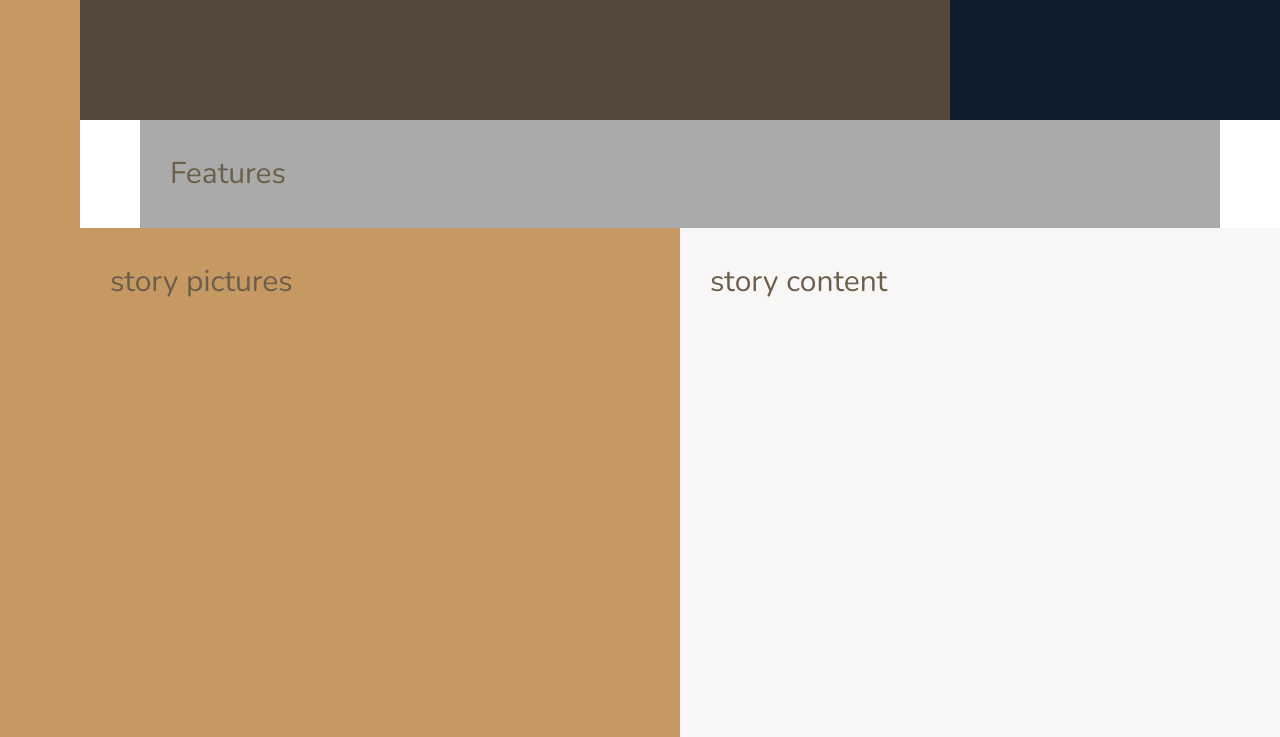
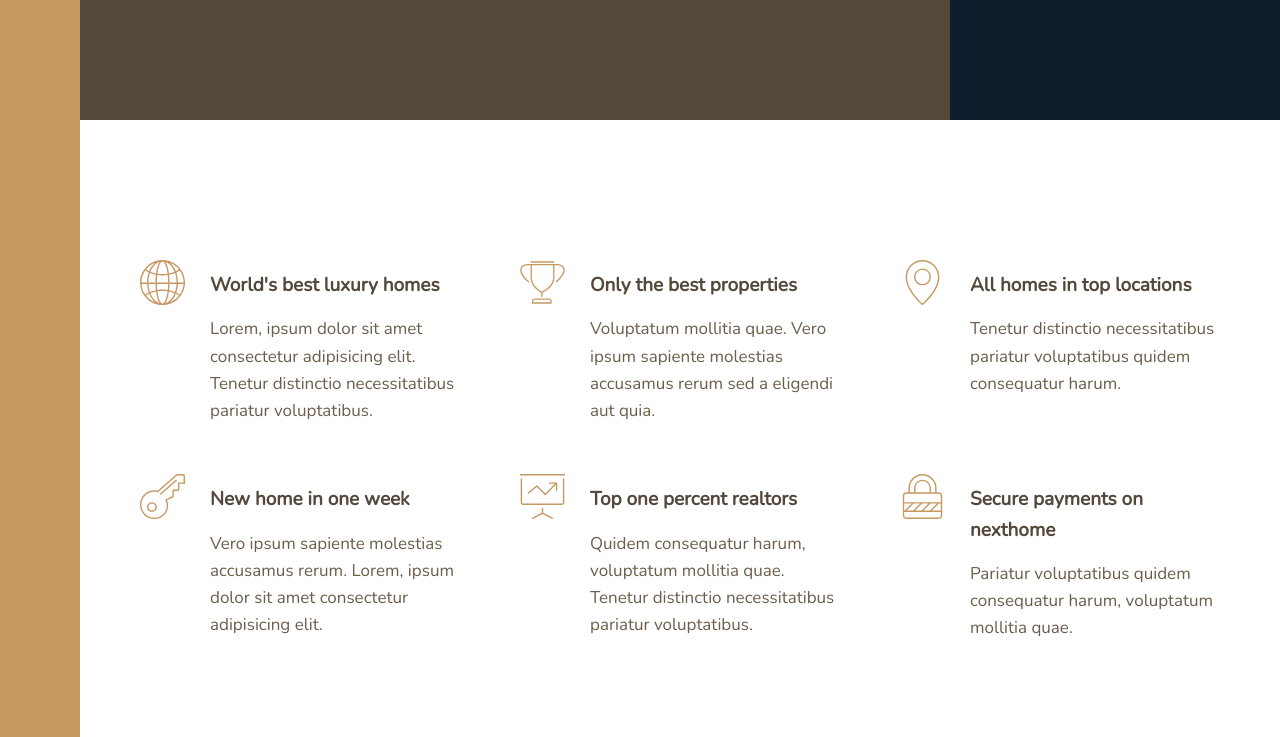
Before and after one commit to m2paulc/nexthome, a website: page index.html in a window 1280 px wide. Shown: the part 520-1257 px from the top of the page. Drawn offline with nearby package versions, Linux system fonts and the light colour scheme.

Commit message:
completed features section, responsive layout

```diff
--- a/index.html
+++ b/index.html
@@ -22,7 +22,48 @@
 					Top 3 realtors
 				</div>
 				<section class="features">
-					Features
+					<div class="feature">
+						<svg class="feature__icon">
+							<use xlink:href="img/sprite.svg#icon-global"></use>
+						</svg>
+						<h4 class="heading-4 heading-4--dark">World's best luxury homes</h4>
+						<p class="feature__text">Lorem, ipsum dolor sit amet consectetur adipisicing elit. Tenetur distinctio necessitatibus pariatur voluptatibus.</p>
+					</div>
+					<div class="feature">
+						<svg class="feature__icon">
+							<use xlink:href="img/sprite.svg#icon-trophy"></use>
+						</svg>
+						<h4 class="heading-4 heading-4--dark">Only the best properties</h4>
+						<p class="feature__text">Voluptatum mollitia quae. Vero ipsum sapiente molestias accusamus rerum sed a eligendi aut quia.</p>
+					</div>
+					<div class="feature">
+						<svg class="feature__icon">
+							<use xlink:href="img/sprite.svg#icon-map-pin"></use>
+						</svg>
+						<h4 class="heading-4 heading-4--dark">All homes in top locations</h4>
+						<p class="feature__text">Tenetur distinctio necessitatibus pariatur voluptatibus quidem consequatur harum.</p>
+					</div>
+					<div class="feature">
+						<svg class="feature__icon">
+							<use xlink:href="img/sprite.svg#icon-key"></use>
+						</svg>
+						<h4 class="heading-4 heading-4--dark">New home in one week</h4>
+						<p class="feature__text">Vero ipsum sapiente molestias accusamus rerum. Lorem, ipsum dolor sit amet consectetur adipisicing elit.</p>
+					</div>
+					<div class="feature">
+						<svg class="feature__icon">
+							<use xlink:href="img/sprite.svg#icon-presentation"></use>
+						</svg>
+						<h4 class="heading-4 heading-4--dark">Top one percent realtors</h4>
+						<p class="feature__text">Quidem consequatur harum, voluptatum mollitia quae. Tenetur distinctio necessitatibus pariatur voluptatibus.</p>
+					</div>
+					<div class="feature">
+						<svg class="feature__icon">
+							<use xlink:href="img/sprite.svg#icon-lock"></use>
+						</svg>
+						<h4 class="heading-4 heading-4--dark">Secure payments on nexthome</h4>
+						<p class="feature__text">Pariatur voluptatibus quidem consequatur harum, voluptatum mollitia quae.</p>
+					</div>
 				</section>
 				<div class="story__pictures">
 					story pictures
--- a/sass/_base.scss
+++ b/sass/_base.scss
@@ -41,8 +41,10 @@ body {
   grid-template-columns: [sidebar-start] 8rem [sidebar-end full-start] minmax(6rem, 1fr) [center-start] repeat(8, [col-start] minmax(min-content, 14rem) [col-end] ) [center-end] minmax(6rem, 1fr) [full-end];
 
   //testing purposes only
+  /*
   & > * {
     padding: 30px;
     font-size: 3rem;
   }
+  */
 }
--- a/sass/_features.scss
+++ b/sass/_features.scss
@@ -1,4 +1,27 @@
 .features {
-  background-color: $color-grey-light-2;
   grid-column: center-start / center-end;
+  margin: 15rem 0;
+  display: grid;
+  grid-template-columns: repeat(auto-fit, minmax(25rem, 1fr));
+  grid-gap: 6rem;
+  align-items: start;
 }
+
+.feature {
+  display: grid;
+  grid-template-columns: min-content 1fr;
+  grid-row-gap: 1.5rem;
+  grid-column-gap: 2.5rem;
+
+  &__icon {
+    fill: $color-primary;
+    width: 4.5rem;
+    height: 4.5rem;
+    grid-row: 1 / span 2;
+    transform: translateY(-1rem);
+  }
+
+  &__text {
+    font-size: 1.7rem;
+  }
+}
--- a/sass/_typography.scss
+++ b/sass/_typography.scss
@@ -0,0 +1,24 @@
+%heading {
+  font-family: $font-display;
+  font-weight: 400;
+}
+
+.heading-1 {
+  @extent %heading;
+}
+
+.heading-2 {
+  @extent %heading;
+}
+
+.heading-3 {
+  @extent %heading;
+}
+
+.heading-4 {
+  @extent %heading;
+  font-size: 1.9rem;
+
+  &--light { color: $color-grey-light-1}
+  &--dark { color: $color-grey-dark-1}
+}
```
Also changed, not shown: css/style.css.
